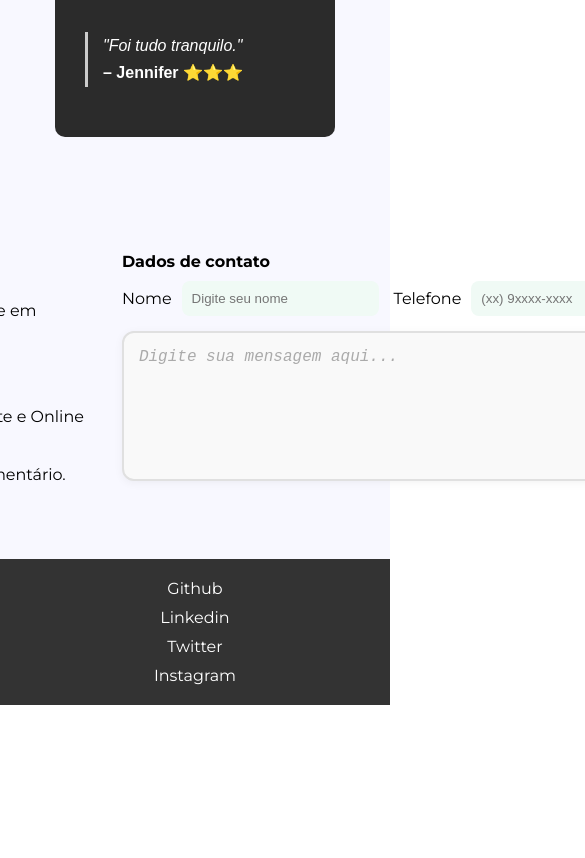
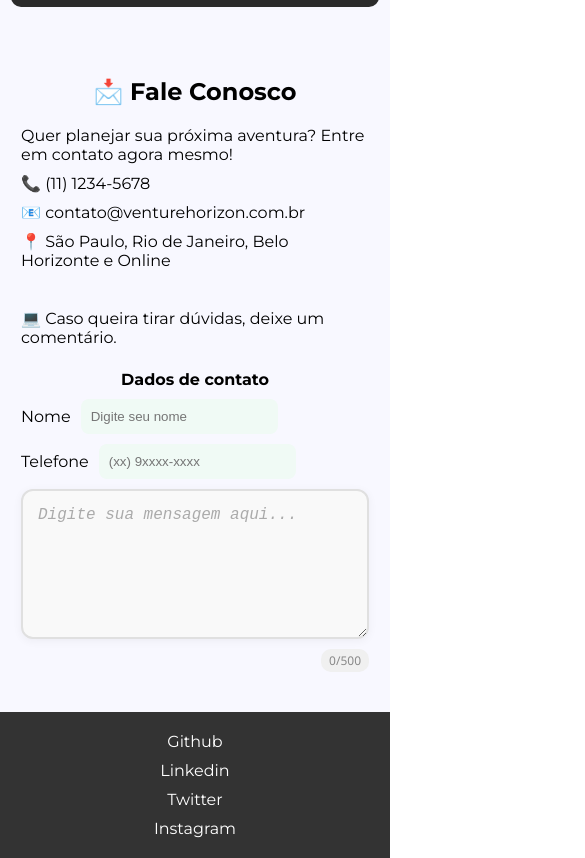
Before and after one commit to Lenickts/projeto-agenciaDeViagens, a plain HTML site: page index.html in a window 390 px wide. Shown: the part 2640-3498 px from the top of the page, 585 px wide, since content can reach past the window. Before the commit the page ends 3345 px from the top, so only its background shows below. Drawn offline with Linux system fonts and the light colour scheme; a web font is replaced by a local one.

Commit message:
Enquadramento do form e section-contact

```diff
--- a/style.css
+++ b/style.css
@@ -254,6 +254,10 @@ footer {
         align-items: center;
         gap: 10px;
     }
+    #testimonials{
+        width: 23rem;
+        margin: 0;
+    }
     table{
         width: 10rem;
         height: 8rem;
@@ -262,5 +266,20 @@ footer {
         .tabela-cabecalho{
             font-size: 12px;
         }
-
+    .container-section-contact{
+        flex-direction: column;
+        padding: 10px;
+        gap: 3px;
+    }
+    .data-input-container{
+        flex-direction: column;
+        gap: 10px;
+        margin-bottom: 10px;
+    }
+    form{
+        width: 23rem;
+    }
+        form h4{
+            text-align: center;
+        }
 }
```
